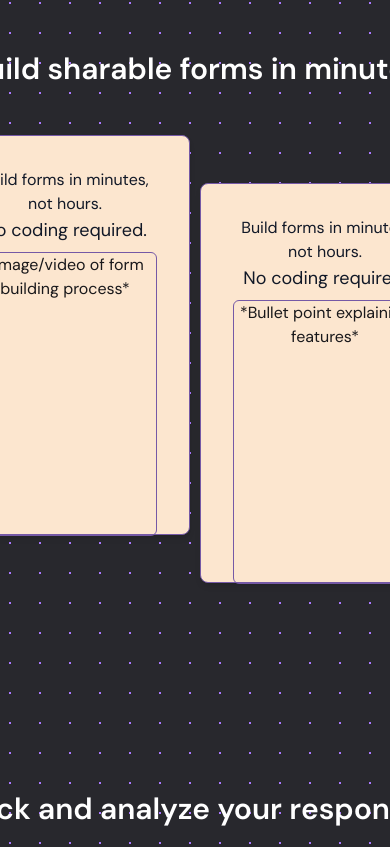
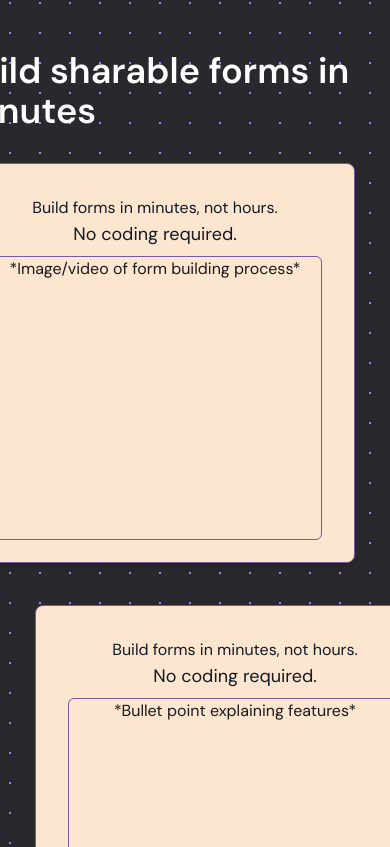
Before and after one commit to tdogcodes/Formly, a Next.js app in the folder formly/: page / in a window 390 px wide. Shown: the part 877-1724 px from the top of the page. Built offline with nearby package versions, Linux system fonts and the light colour scheme; no server answers.

Commit message:
mobile landing page

```diff
--- a/formly/app/(routes)/(landing-page)/page.tsx
+++ b/formly/app/(routes)/(landing-page)/page.tsx
@@ -86,7 +86,7 @@ export default function LandingPage() {
       </div>
       <section className="mt-64 flex justify-center items-center flex-col">
         <motion.h2
-          className="text-3xl md:text-5xl font-semibold text-white"
+          className="text-4xl mb-8 md:text-5xl font-semibold text-white"
           ref={ref1}
           initial={{ opacity: 0, x: "-50%" }}
           transition={{ duration: 1, delay: 0.2, ease: "easeOut" }}
@@ -94,8 +94,8 @@ export default function LandingPage() {
         >
           Build sharable forms in minutes
         </motion.h2>
-        <div className="flex flex-row gap-2.5  items-center justify-center">
-          <Card className="w-[250px] md:w-[400px] lg:w-[600px] hover:rotate-3 transition-all duration-300 h-[400px] lg:h-[600px] p-8 bg-[hsl(30,90%,90%)] shadow-md rounded-lg">
+        <div className="flex flex-col md:flex-row gap-2.5  items-center justify-center">
+          <Card className="w-[400px] mr-20 md:mr-0 lg:w-[600px] hover:rotate-3 transition-all duration-300 h-[400px] lg:h-[600px] p-8 bg-[hsl(30,90%,90%)] shadow-md rounded-lg">
             <p className="md:text-xl lg:text-2xl text-center text-gray-900">
               Build forms in minutes, not hours.
             </p>
@@ -108,7 +108,7 @@ export default function LandingPage() {
             </p>
             </div>
           </Card>
-          <Card className="w-[250px] md:w-[400px] lg:w-[600px] mt-24 z-30 hover:rotate-3 transition-all duration-300 h-[400px] lg:h-[600px] p-8 bg-[hsl(30,90%,90%)] shadow-md rounded-lg">
+          <Card className="w-[400px] lg:w-[600px] ml-20 md:ml-0 mt-8 md:mt-24 z-30 hover:rotate-3 transition-all duration-300 h-[400px] lg:h-[600px] p-8 bg-[hsl(30,90%,90%)] shadow-md rounded-lg">
             <p className="md:text-xl lg:text-2xl text-center text-gray-900">
               Build forms in minutes, not hours.
             </p>
@@ -125,7 +125,7 @@ export default function LandingPage() {
       </section>
       <section className="mt-52 mb-16 flex justify-center items-center flex-col">
         <motion.h2
-          className="text-3xl md:text-5xl font-semibold text-white"
+          className="text-4xl mb-8 md:text-5xl font-semibold text-white"
           ref={ref2}
           initial={{ opacity: 0, x: "50%" }}
           transition={{ duration: 1, delay: 0.2, ease: "easeOut" }}
@@ -133,8 +133,8 @@ export default function LandingPage() {
         >
           Track and analyze your responses
         </motion.h2>
-        <div className="flex flex-row gap-2.5 items-center justify-center">
-          <Card className="w-[250px] md:w-[400px] lg:w-[600px] right-[50%] hover:rotate-3 transition-all duration-300 h-[400px] lg:h-[600px] p-8 bg-[hsl(30,90%,90%)] shadow-md rounded-lg">
+        <div className="flex flex-col md:flex-row gap-2.5 items-center justify-center">
+          <Card className="w-[400px] lg:w-[600px] mr-20 md:mr-0 right-[50%] hover:rotate-3 transition-all duration-300 h-[400px] lg:h-[600px] p-8 bg-[hsl(30,90%,90%)] shadow-md rounded-lg">
             <p className="md:text-xl lg:text-2xl text-center text-gray-900">
               Build forms in minutes, not hours.
             </p>
@@ -145,7 +145,7 @@ export default function LandingPage() {
               <p className="text-center">*Image/video of form data analytics*</p>
             </div>
           </Card>
-          <Card className="w-[250px] md:w-[400px] lg:w-[600px] left-[40%] hover:rotate-3 transition-all duration-300 mt-24 z-30 h-[400px] lg:h-[600px] p-8 bg-[hsl(30,90%,90%)] shadow-md rounded-lg">
+          <Card className="w-[400px] lg:w-[600px] ml-20 md:ml-0 left-[40%] hover:rotate-3 transition-all duration-300 mt-8 md:mt-24 z-30 h-[400px] lg:h-[600px] p-8 bg-[hsl(30,90%,90%)] shadow-md rounded-lg">
             <p className="md:text-xl lg:text-2xl text-center text-gray-900">
               Build forms in minutes, not hours.
             </p>
@@ -181,7 +181,7 @@ export default function LandingPage() {
       <footer className="max-sm:text-sm md:text-md flex flex-row justify-center items-center gap-24 text-white">
         <span className="pb-6">Sandoval Software - 2025</span>
         <span className="pb-6">Tracy Sandoval</span>
-        <span className="pb-6">trxycsgo@gmail.com</span>
+        <span className="pb-6">trxcycsgo@gmail.com</span>
       </footer>
     </main>
   );
```
